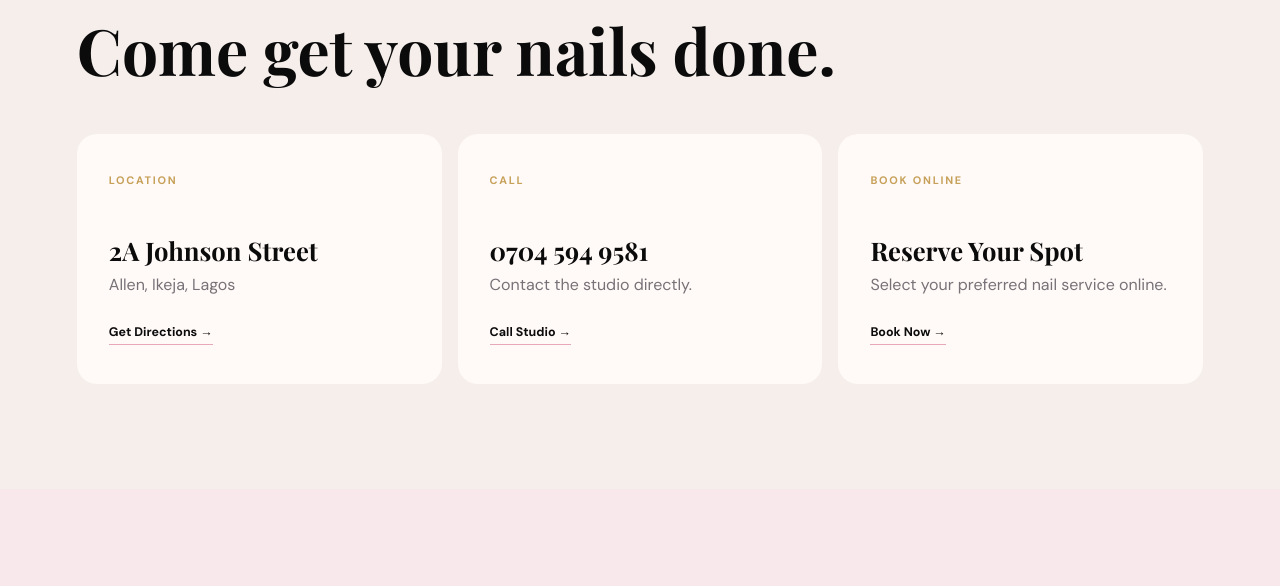
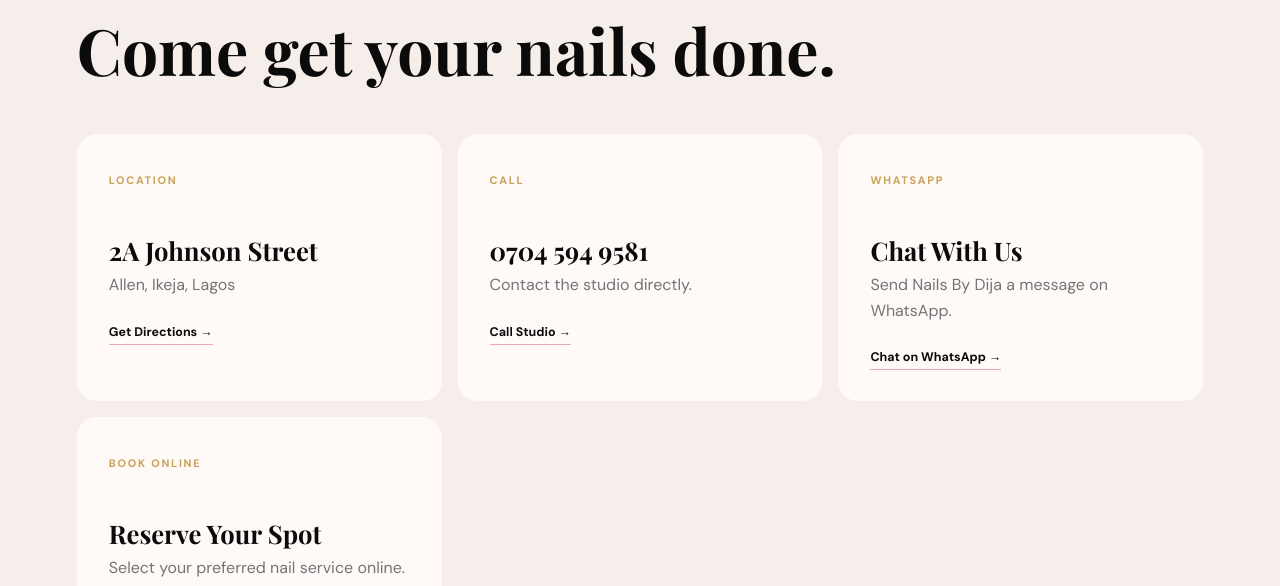
Before and after one commit to bs4372911-tech/nails-by-dija, a plain HTML site: page index.html in a window 1280 px wide. Shown: the part 5202-5788 px from the top of the page. Drawn offline with nearby package versions, Linux system fonts and the light colour scheme; a web font is replaced by a local one.

Commit message:
Update index.html

```diff
--- a/index.html
+++ b/index.html
@@ -344,6 +344,17 @@
          Call Studio →
       </a>
     </div>
+    <div class="contact-item">
+  <span>WHATSAPP</span>
+  <h3>Chat With Us</h3>
+  <p>Send Nails By Dija a message on WhatsApp.</p>
+
+  <a href="https://wa.me/2348126780100?text=Hello%20Nails%20By%20Dija%2C%20I%20would%20like%20to%20book%20a%20nail%20appointment."
+     target="_blank"
+     rel="noopener noreferrer">
+     Chat on WhatsApp →
+  </a>
+</div>
 
 
     <div class="contact-item">
```
